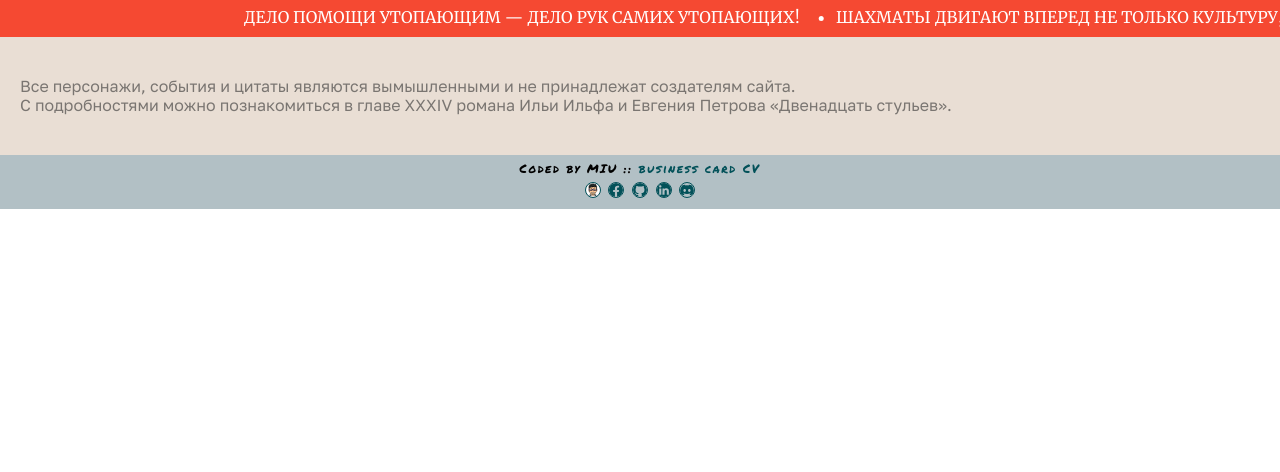
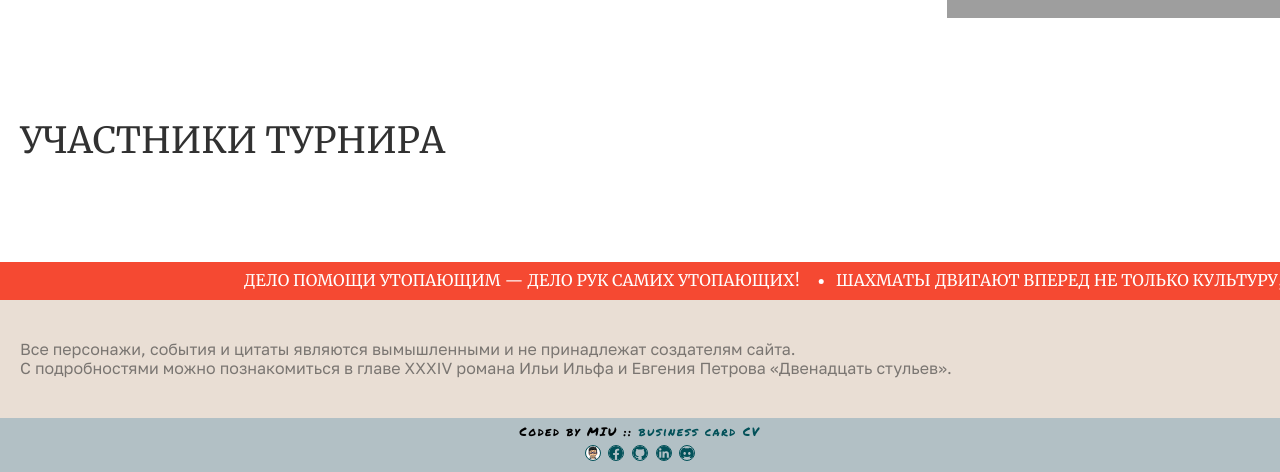
Before and after one commit to MIU-cz/My_works, a PHP site: page / in a window 1280 px wide. Shown: the part 2474-2946 px from the top of the page. Before the commit the page ends 2683 px from the top, so only its background shows below. Run offline with PHP 8.4, Linux system fonts and the light colour scheme; style sheets or scripts are compiled from the project's sources.

Commit message:
feat: add players structure

```diff
--- a/Yandex/index.html
+++ b/Yandex/index.html
@@ -734,9 +734,43 @@
 					</button>
 				</div>
 			</section>
+
+			<section class="content content_players txt_player">
+				<div class="players_title">
+					<h2 class="txt_main_h">Участники турнира</h2>
+				</div>
+
+				<div class="players_cards_wraper">
+					<div class="player_card">
+						<figure class="card_img"></figure>
+						<span class="card_name txt_player_name"></span>
+						<description class="card_dsc txt_player_description"></description>
+						<a href="#" class="card_btn txt_player_btn"></a>
+					</div>
+				</div>
+
+				<div class="player_btns slider_btns">
+					<button class="slider_btn" id="playerPrev">
+						<svg xmlns="http://www.w3.org/2000/svg" width="16" height="16" fill="none" stroke="currentColor" stroke-linecap="round" stroke-linejoin="round" stroke-width="2"  class="bi bi-chevron-left" viewBox="0 0 16 16">
+							<path fill-rule="evenodd" d="M11.354 1.646a.5.5 0 0 1 0 .708L5.707 8l5.647 5.646a.5.5 0 0 1-.708.708l-6-6a.5.5 0 0 1 0-.708l6-6a.5.5 0 0 1 .708 0"/>
+						  </svg>
+					</button>
+
+					<div class="card_num txt_player_pag">
+						<span class="txt_player_pag-from"></span>
+					</div>
+
+					<button class="slider_btn" id="playerNext">
+						  <svg xmlns="http://www.w3.org/2000/svg" width="16" height="16" fill="none" stroke="currentColor" stroke-linecap="round" stroke-linejoin="round" stroke-width="2" class="bi bi-chevron-right" viewBox="0 0 16 16">
+							<path d="M4.646 1.646a.5.5 0 0 1 .708 0l6 6a.5.5 0 0 1 0 .708l-6 6a.5.5 0 0 1-.708-.708L10.293 8 4.646 2.354a.5.5 0 0 1 0-.708"/>
+						  </svg>
+
+					</button>
+				</div>
+			</section>
 		</main>
 
-		<footer>
+		<footer class="footer">
 			<section class="run-text">
 				<ul class="txt_marquee">
 					<li class="txt_marquee_item">Дело помощи утопающим — дело рук самих утопающих!</li>
@@ -762,5 +796,6 @@
 		<script src="src/autor-resourse/autor-footer-script.js"></script>
 		<script src="src/js/animation.js"></script>
 		<script src="src/js/slider.js"></script>
+		<script src="src/js/players.js"></script>
 	</body>
 </html>
--- a/Yandex/src/css/main.css
+++ b/Yandex/src/css/main.css
@@ -862,6 +862,35 @@
   background: #313131;
 }
 
+.content_players {
+  padding-top: 120px;
+}
+@media (min-width: 1366px) {
+  .content_players {
+    padding-top: 200px;
+  }
+}
+.content_players .players_title {
+  position: relative;
+}
+
+.player_btns .slider_btn, .player_btns .pug_btn_item {
+  background: #313131;
+  color: #ffffff;
+}
+.player_btns .slider_btn:hover, .player_btns .pug_btn_item:hover {
+  background: rgba(49, 49, 49, 0.2);
+}
+
+.footer {
+  padding-top: 100px;
+}
+@media (min-width: 1366px) {
+  .footer {
+    padding-top: 140px;
+  }
+}
+
 .footer_content {
   width: 100%;
   padding: 40px 20px;
--- a/Yandex/src/css/main.scss
+++ b/Yandex/src/css/main.scss
@@ -445,7 +445,7 @@
 	.stage_title {
 		position: relative;
 
-		@media (min-width:768px) {
+		@media (min-width: 768px) {
 			width: 66.66%;
 		}
 
@@ -579,7 +579,7 @@
 	justify-content: center;
 	gap: 16px;
 
-	@media (min-width:768px) {
+	@media (min-width: 768px) {
 		display: none;
 	}
 }
@@ -619,15 +619,47 @@
 	&:hover {
 		background: $c-main-black;
 	}
-
 }
 
 .btn_active {
 	background: $c-main-black;
 }
 
+// ### PLAYERS ###
+.content_players {
+	padding-top: 120px;
+
+	@media (min-width: 1366px) {
+		padding-top: 200px;
+	}
+
+	.players_title {
+		position: relative;
+	}
+}
+
+.player_btns {
+	.slider_btn {
+		background: $c-main-black;
+		color: $c-main-white;
+
+		&:hover {
+			background: rgba($c-main-black, 0.2);
+		}
+	}
+}
+
 // ####################################################
 // ### FOOTER ###
+
+.footer {
+	padding-top: 100px;
+
+	@media (min-width: 1366px) {
+		padding-top: 140px;
+	}
+}
+
 .footer_content {
 	width: 100%;
 	padding: 40px 20px;
--- /dev/null
+++ b/Yandex/src/js/players.js
@@ -0,0 +1 @@
+const playerCards = document.querySelector(".players_cards_wraper");
```
Also changed, not shown: Yandex/readme.md, 1 other file.
